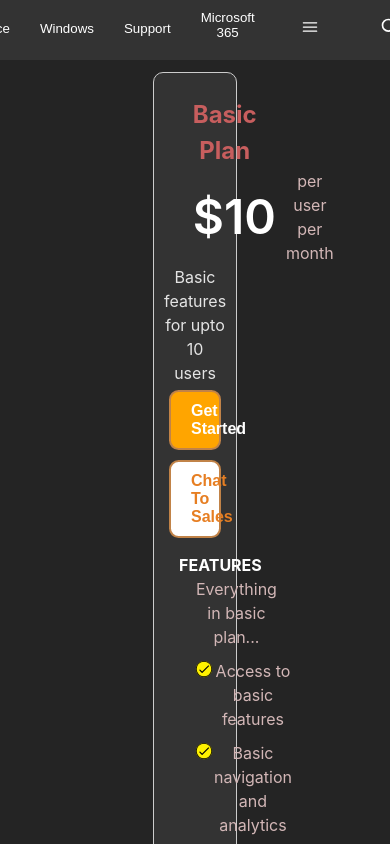
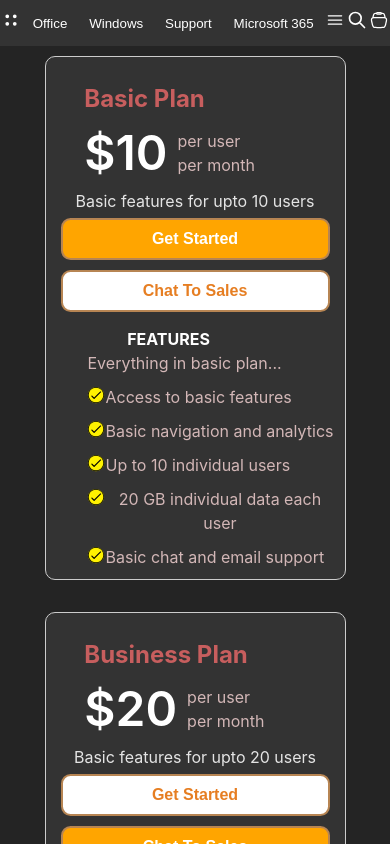
Before and after one commit to VivekNeer/challengers-card, a React (Vite) app: page / in a window 390 px wide. Shown: the top 844 px of the page. Built offline with nearby package versions, Linux system fonts and the light colour scheme.

Commit message:
Added media queries for mobile devices

```diff
--- a/src/App.css
+++ b/src/App.css
@@ -256,86 +256,30 @@ p {
 }
 
 @media (max-width: 768px) {
-  .b1 {
-    margin: 0 15px;
+  .navbar {
+    flex-direction: row;
+    justify-content: space-around;
+    padding: 0px;
   }
 
-  .buttons {
+  .navbar img {
+    margin: 10px 0;
+  }
+
+  .b1 {
+    margin: 0;
+    padding: 10px;
+  }
+
+  .cards {
     flex-direction: column;
+    align-items: center;
+    justify-content: flex-start;
+    width: 100%;
+    margin: 0 auto;
+  }
+
+  .card {
+    width: 90%;
   }
 }
-
-/* Card styles */
-.cards {
-  display: flex;
-  flex-wrap: wrap;
-  justify-content: center;
-  margin-top: 1em;
-}
-
-.card {
-  margin: 1em;
-  width: 27%;
-  padding-left: 10px;
-  padding-right: 10px;
-  background-color: #333;
-}
-
-/* Other styles */
-.price {
-  display: flex;
-  align-items: center;
-  justify-content: flex-start;
-  padding-left: 1.8em;
-}
-
-.dollar {
-  font-size: 3em;
-  font-weight: 600;
-  margin-right: 10px;
-  color: #ffffff;
-}
-
-.duration {
-  display: flex;
-  flex-direction: column;
-  align-items: flex-start;
-  margin-left: 0;
-  color: #d3b7b7;
-}
-
-.duration p {
-  margin: 0;
-}
-
-.features {
-  margin-top: 0.6em;
-  font-weight: bold;
-  color: #fff;
-  padding: 0;
-}
-
-.feat {
-  display: flex;
-  flex-direction: row;
-  justify-content: flex-start;
-  margin-top: 10px;
-  margin-bottom: 10px;
-}
-
-.tick {
-  width: 20px;
-  height: 20px;
-  margin-right: 0;
-}
-
-/* Keyframes for rainbow animation */
-@keyframes rainbow {
-  0% { color: #ff0000; }
-  16% { color: #ff8000; }
-  32% { color: #ffff00; }
-  48% { color: #80ff00; }
-  64% { color: #00ff00; }
-  80% { color: #00ff80; }
-  100% { color: #00ffff; }
-}
```
